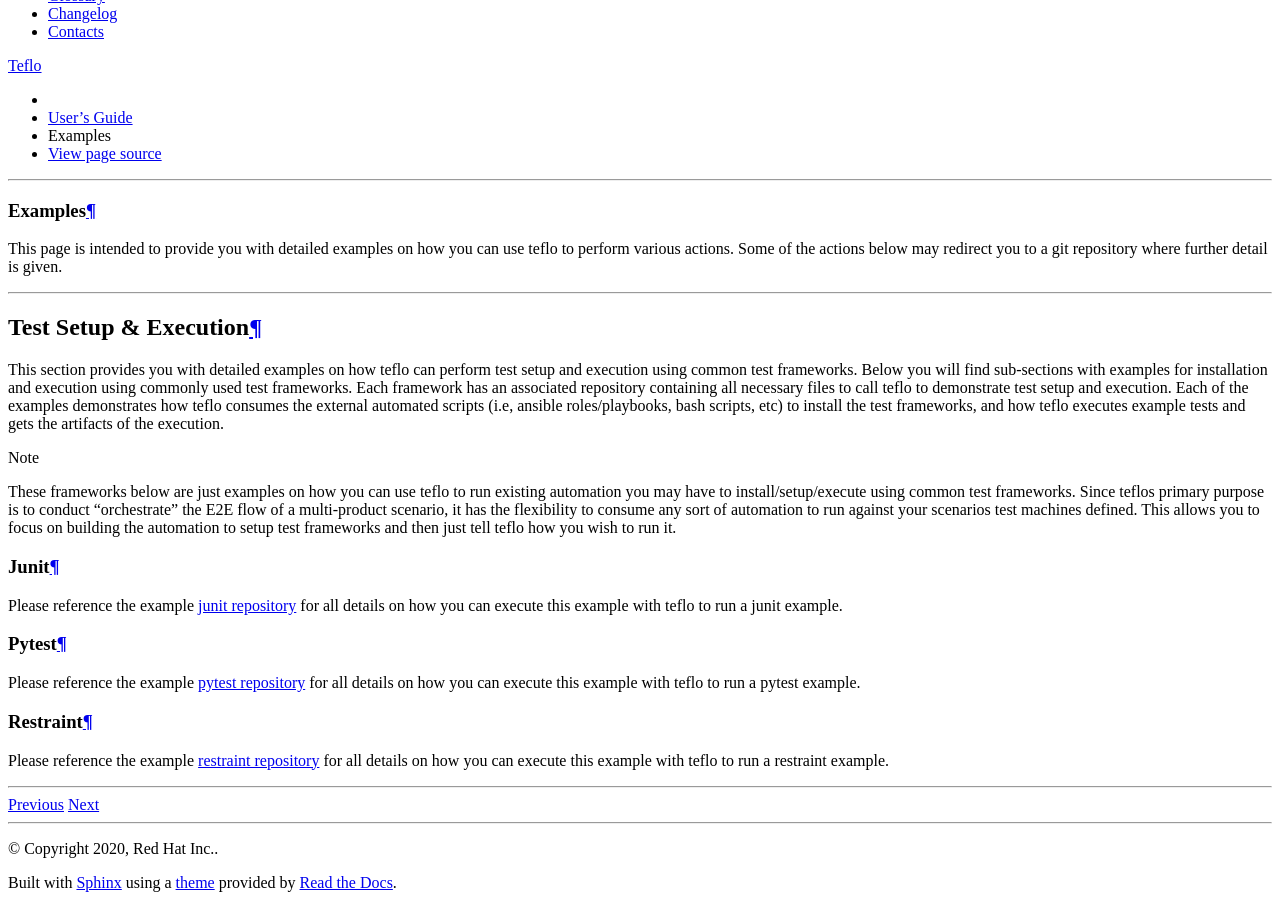
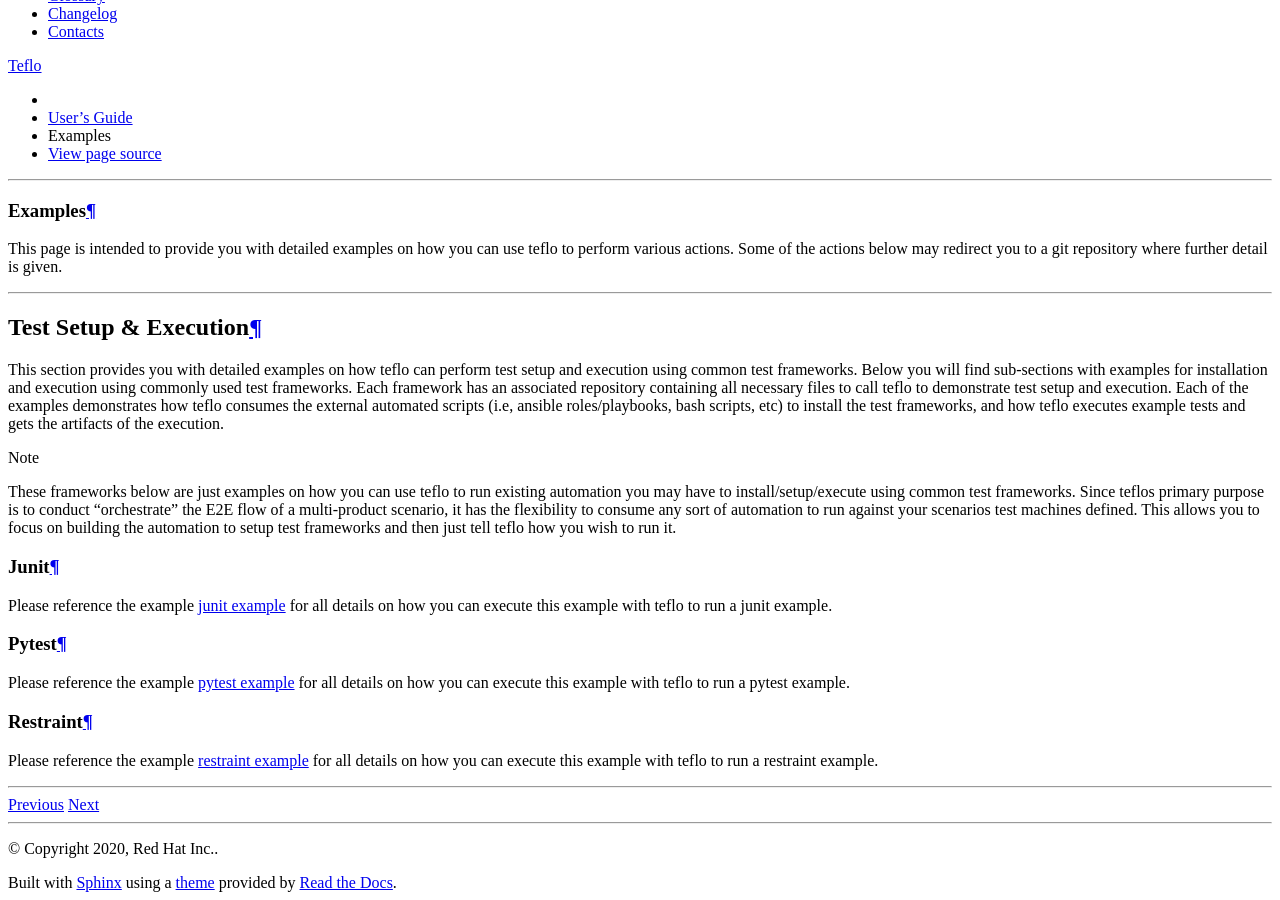
Before and after one commit to RedHatQE/teflo, a Sphinx documentation site: the page built from docs/users/examples.rst, in a window 1280 px wide and 900 px high, scrolled down 602 px. Built offline with Sphinx 7.4.7 and the Read the Docs theme 2.0.0, drawn with Linux system fonts in a browser that asks for light colours.

Commit message:
more updates to examples and faq.rst

```diff
--- a/docs/users/examples.rst
+++ b/docs/users/examples.rst
@@ -33,23 +33,23 @@ artifacts of the execution.
 Junit
 ~~~~~
 
-Please reference the example `junit repository`_ for all details on how you
+Please reference the example `junit example`_ for all details on how you
 can execute this example with teflo to run a junit example.
 
 Pytest
 ~~~~~~
 
-Please reference the example `pytest repository`_ for all details on how you
+Please reference the example `pytest example`_ for all details on how you
 can execute this example with teflo to run a pytest example.
 
 Restraint
 ~~~~~~~~~
 
-Please reference the example `restraint repository`_ for all details on how you
+Please reference the example `restraint example`_ for all details on how you
 can execute this example with teflo to run a restraint example.
 
 ----
 
-.. _junit repository: https://github.com/RedHatQE/teflo_examples/tree/master/junit-example
-.. _pytest repository: https://github.com/RedHatQE/teflo_examples/tree/master/pytest-example
-.. _restraint repository: https://github.com/RedHatQE/teflo_examples/tree/master/restraint-example
+.. _junit example: https://github.com/RedHatQE/teflo_examples/tree/master/junit-example
+.. _pytest example: https://github.com/RedHatQE/teflo_examples/tree/master/pytest-example
+.. _restraint example: https://github.com/RedHatQE/teflo_examples/tree/master/restraint-example
--- a/docs/users/faqs.rst
+++ b/docs/users/faqs.rst
@@ -52,7 +52,7 @@ supported in Python 3.
 ... install Linchpin to use the Linchpin provisioner?
 ~~~~~~~~~~~~~~~~~~~~~~~~~~~~~~~~~~~~~~~~~~~~~~~~~~~~~
 
-Refer to the `Linchpin Requirements section <install.html#linchpin-requirements>`_
+Refer to the `Teflo_Linchpin_Plugin section <install.html#teflo-linchpin-plugin>`_
 to install Linchpin and it's dependencies.
 
 ... know if my current scenarios will work with the new Linchpin provisioner?
```
